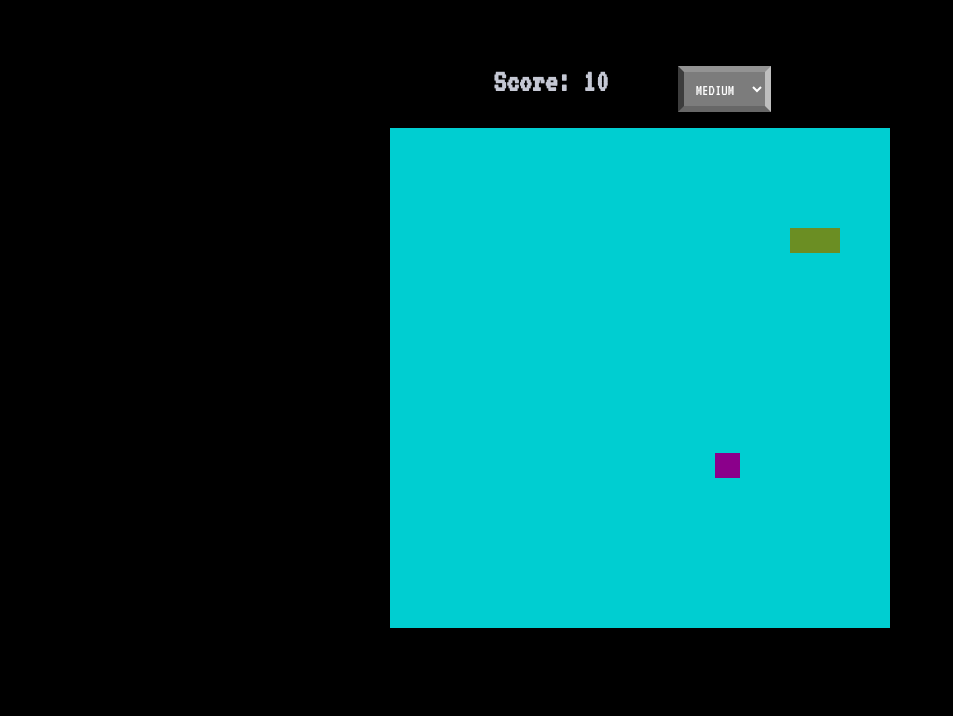
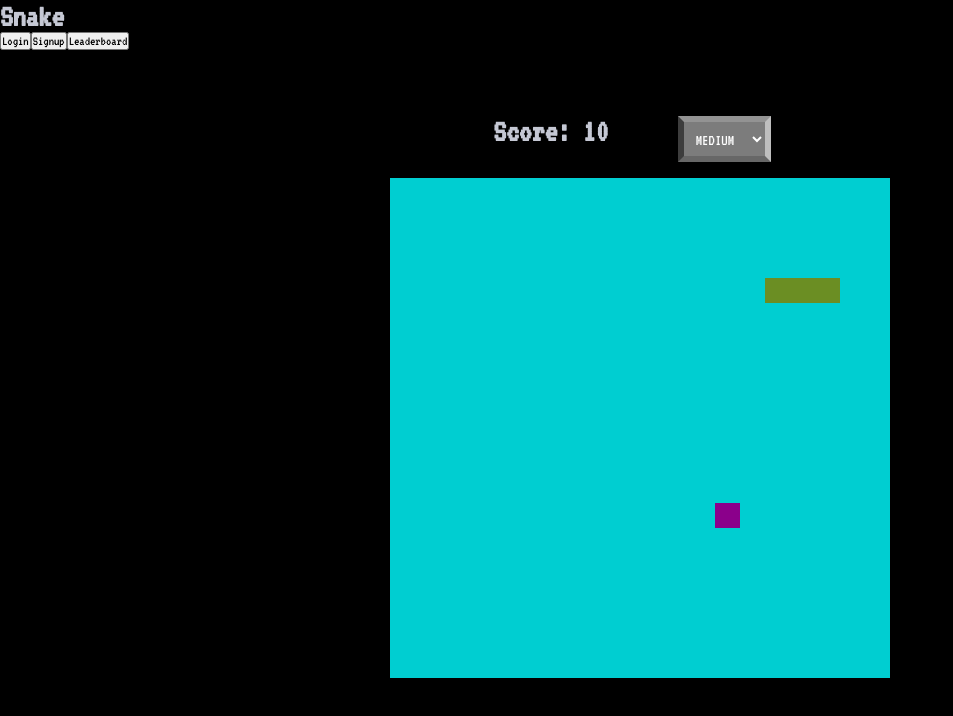
Before and after one commit to briantjt/react-snake, a React (Create React App) app: page / in a window 1280 px wide. Shown: the top 716 px of the page, without its empty margins (0-953 px from the left). Built offline with nearby package versions, Linux system fonts and the light colour scheme.

Commit message:
Added navbar

```diff
--- a/src/App.js
+++ b/src/App.js
@@ -1,11 +1,60 @@
-import React, { Component } from 'react';
-import './App.css';
-import GameBoard from './components/Snake/GameBoard'
+import React, { Component } from "react";
+import "./App.css";
+import GameBoard from "./components/Snake/GameBoard";
+import Navbar from "./components/Navbar/Navbar";
+import Login from "./components/Modals/Login";
+import Leaderboard from "./components/Modals/Leaderboard";
+import Signup from "./components/Modals/Signup";
 class App extends Component {
+  constructor(props) {
+    super(props);
+
+    this.state = {
+      login: false,
+      signup: false,
+      leaderboard: false
+    };
+    this.login = this.login.bind(this);
+    this.signup = this.signup.bind(this);
+    this.leaderboard = this.leaderboard.bind(this);
+    this.closeLogin = this.closeLogin.bind(this);
+    this.closeSignup = this.closeSignup.bind(this);
+    this.closeLeaderboard = this.closeLeaderboard.bind(this);
+  }
+
+  login() {
+    this.setState({ login: true });
+  }
+  closeLogin() {
+    this.setState({ login: false });
+  }
+  signup() {
+    this.setState({ signup: true });
+  }
+  closeSignup() {
+    this.setState({ signup: false });
+  }
+  leaderboard() {
+    this.setState({ leaderboard: true });
+  }
+  closeLeaderboard() {
+    this.setState({ leaderboard: false });
+  }
   render() {
     return (
       <div className="App">
-      <GameBoard />
+        <Navbar
+          login={this.login}
+          signup={this.signup}
+          leaderboard={this.leaderboard}
+        />
+        <GameBoard />
+        <Login closeLogin={this.closeLogin} show={this.state.login} />
+        <Signup closeSignup={this.closeSignup} show={this.state.signup} />
+        <Leaderboard
+          closeLeaderboard={this.closeLeaderboard}
+          show={this.state.leaderboard}
+        />
       </div>
     );
   }
--- /dev/null
+++ b/src/components/Modals/Leaderboard.jsx
@@ -0,0 +1,11 @@
+import React, { Component } from 'react'
+
+export default class Leaderboard extends Component {
+  render() {
+    return (
+      <div>
+
+      </div>
+    )
+  }
+}
--- /dev/null
+++ b/src/components/Modals/Login.jsx
@@ -0,0 +1,11 @@
+import React, { Component } from 'react'
+
+export default class Login extends Component {
+  render() {
+    return (
+      <div>
+
+      </div>
+    )
+  }
+}
--- /dev/null
+++ b/src/components/Modals/Signup.jsx
@@ -0,0 +1,11 @@
+import React, { Component } from 'react'
+
+export default class Signup extends Component {
+  render() {
+    return (
+      <div>
+
+      </div>
+    )
+  }
+}
--- /dev/null
+++ b/src/components/Navbar/Navbar.jsx
@@ -0,0 +1,14 @@
+import React, { Component } from "react";
+
+export default class Navbar extends Component {
+  render() {
+    return (
+      <div>
+        <h1>Snake</h1>
+        <button onClick={this.props.login}>Login</button>
+        <button onClick={this.props.signup}>Signup</button>
+        <button onClick={this.props.leaderboard}>Leaderboard</button>
+      </div>
+    );
+  }
+}
--- a/src/components/Snake/Grid.jsx
+++ b/src/components/Snake/Grid.jsx
@@ -15,7 +15,7 @@ export class Grid extends Component {
   constructor(props) {
     super(props);
     this.originalState = {
-      snakeArray: [{ x: 4, y: 4 }],
+      snakeArray: [{ x: 4, y: 4 }, { x: 3, y: 4 }],
       applePos: { x: 13, y: 4 },
       snakeDirection: right,
       gameOver: false
@@ -32,7 +32,11 @@ export class Grid extends Component {
 
   controls(e) {
     // Check if input control is a valid move, e.g. snake cannot move right if it is already moving left or right
-    return checkValidMove(e.keyCode, this.state.snakeArray[0], this.state.snakeArray[1])
+    return checkValidMove(
+      e.keyCode,
+      this.state.snakeArray[0],
+      this.state.snakeArray[1]
+    )
       ? this.setState({ snakeDirection: e.keyCode })
       : null;
   }
--- a/src/index.css
+++ b/src/index.css
@@ -5,7 +5,8 @@ html {
 
 body {
   background: black;
-  color: #C5C8D4
+  color: #C5C8D4;
+  height: 100vh
 }
 
 button {
```
